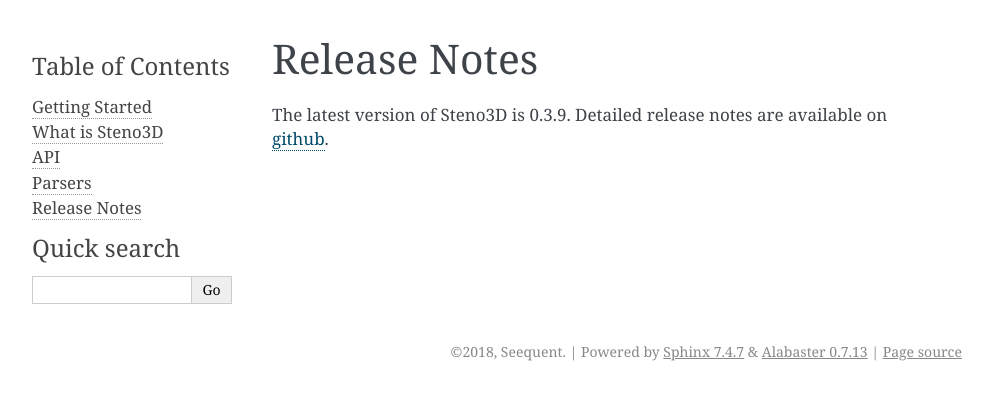
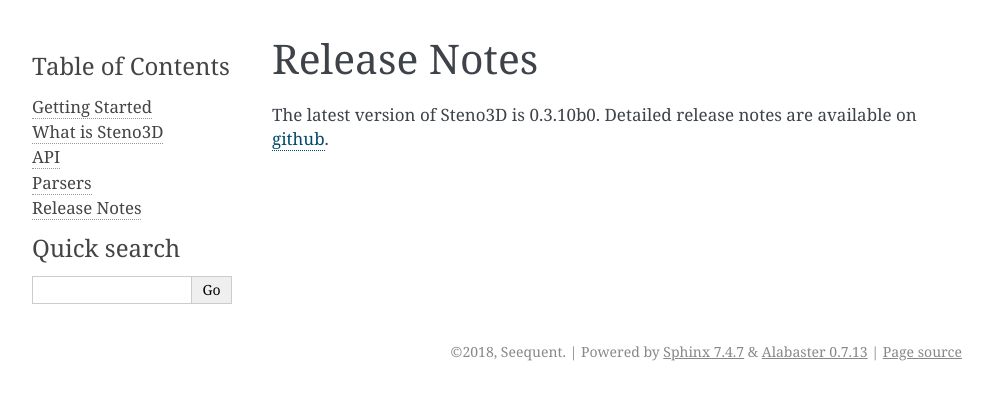
Before and after one commit to Geostatistic/steno3dpy, a Sphinx documentation site: the page built from docs/content/release.rst, in a window 1280 px wide. Shown: the top 400 px of the page, without its empty margins (148-1141 px from the left). Built offline with Sphinx 7.4.7, drawn with Linux system fonts in a browser that asks for light colours.

Commit message:
Bump version: 0.3.9 → 0.3.10b0

```diff
--- a/README.rst
+++ b/README.rst
@@ -58,5 +58,5 @@
     :alt: Steno3D in action
     :target: https://steno3d.com/
 
-The latest version of Steno3D is 0.3.9. Detailed release notes are available
+The latest version of Steno3D is 0.3.10b0. Detailed release notes are available
 on `github <https://github.com/seequent/steno3dpy/releases>`_.
--- a/docs/conf.py
+++ b/docs/conf.py
@@ -62,9 +62,9 @@
 # built documents.
 #
 # The short X.Y version.
-version = u'0.3.9'
+version = u'0.3.10b0'
 # The full version, including alpha/beta/rc tags.
-release = u'0.3.9'
+release = u'0.3.10b0'
 
 # The language for content autogenerated by Sphinx. Refer to documentation
 # for a list of supported languages.
--- a/docs/content/release.rst
+++ b/docs/content/release.rst
@@ -3,5 +3,5 @@
 Release Notes
 =============
 
-The latest version of Steno3D is 0.3.9. Detailed release notes are available
+The latest version of Steno3D is 0.3.10b0. Detailed release notes are available
 on `github <https://github.com/seequent/steno3dpy/releases>`_.
--- a/setup.py
+++ b/setup.py
@@ -24,7 +24,7 @@
 
 setup(
     name='steno3d',
-    version='0.3.9',
+    version='0.3.10b0',
     packages=find_packages(exclude=('tests',)),
     install_requires=[
         'numpy>=1.7',
--- a/steno3d/__init__.py
+++ b/steno3d/__init__.py
@@ -46,7 +46,7 @@
 from .vector import *
 from .volume import *
 
-__version__ = '0.3.9'
+__version__ = '0.3.10b0'
 __author__ = 'Seequent'
 __license__ = 'MIT'
 __copyright__ = 'Copyright 2018 Seequent'
```
Also changed, not shown: .bumpversion.cfg, 1 other file.
